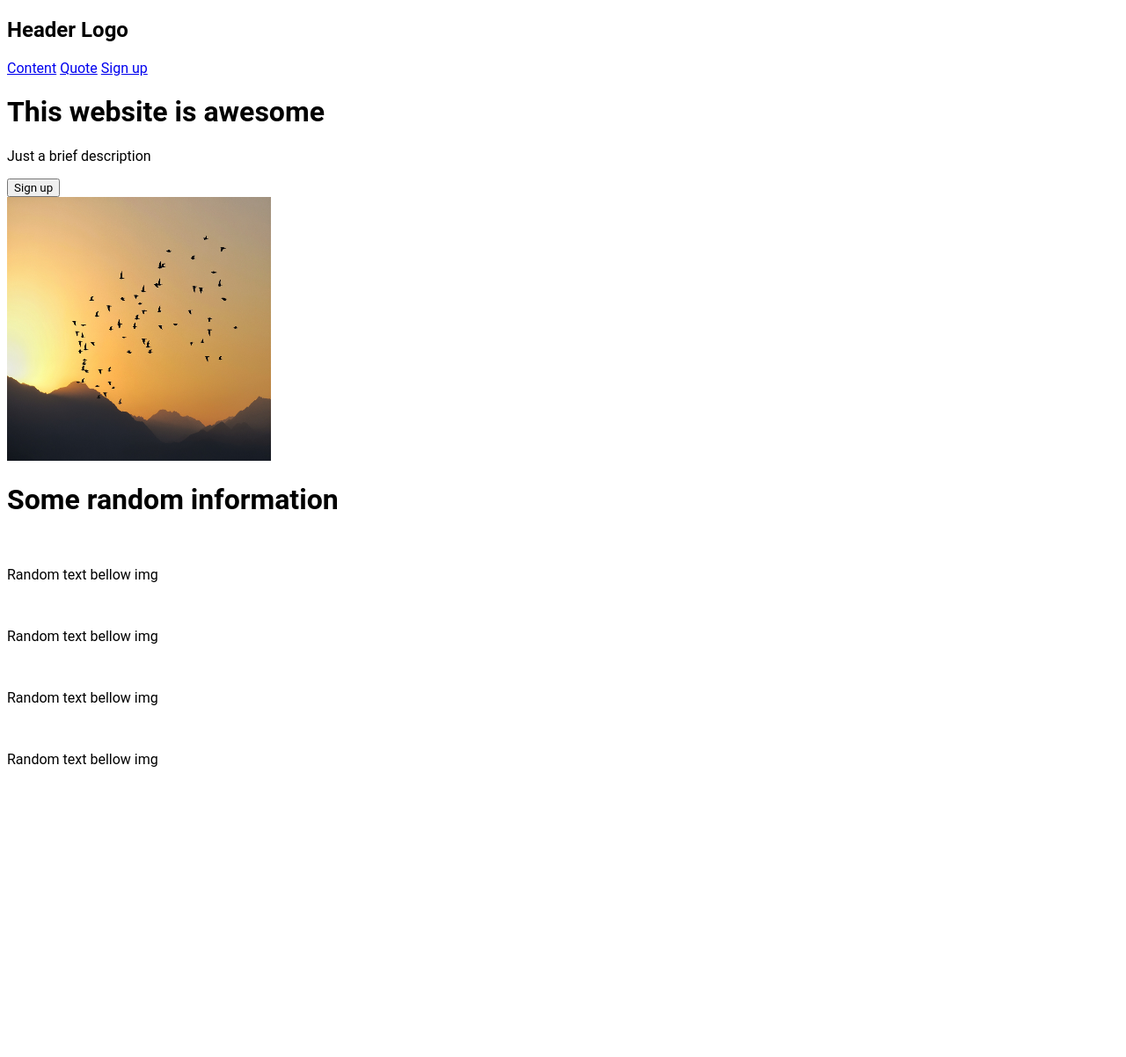
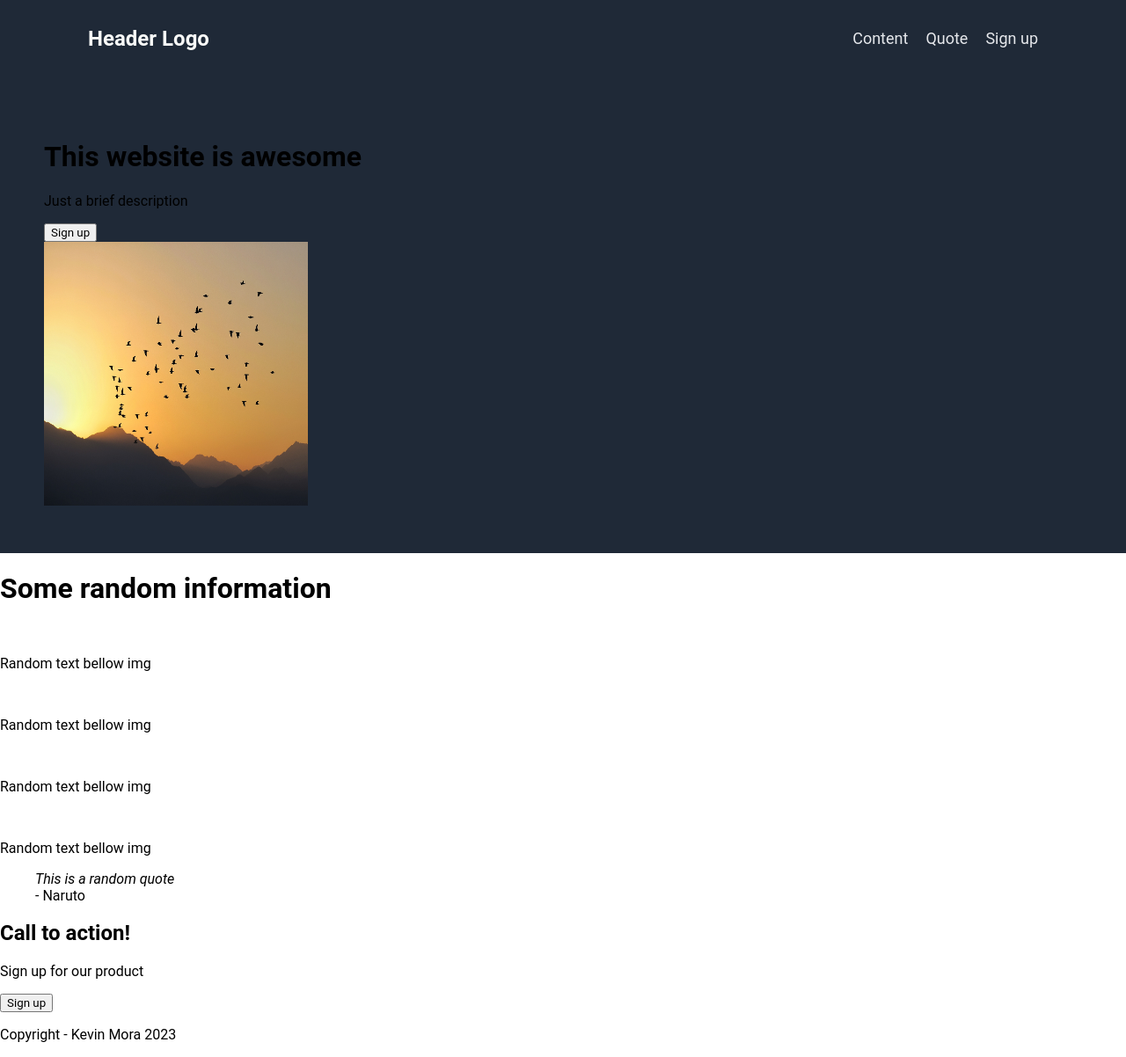
Before and after one commit to kambetacode/odin-landingpage, a plain HTML site: page index.html in a window 1280 px wide. Shown: the whole page at 88% size. Before the commit the page ends 889 px from the top, so only its background shows below. Drawn offline with Linux system fonts and the light colour scheme.

Commit message:
added content on .quote and .sign-up divs, added some styles on css
added body margin, main font family, background color on nav and .hero, added padding and margin on nav, colored nav fonts and aligned elements on nav with flexbox

```diff
--- a/index.html
+++ b/index.html
@@ -23,7 +23,7 @@
         <div class="hero-description">
             <h1>This website is awesome</h1>
             <p>Just a brief description</p>
-            <button>Sign up</button>
+            <button class="button1">Sign up</button>
         </div>
 
         <div class="hero-img">
@@ -54,15 +54,26 @@
     </div>
 
     <div class="quote">
-
+        <blockquote>
+            <cite>This is a random quote</cite><br/>
+            - Naruto
+        </blockquote>
     </div>
 
     <div class="sign-up">
-
+        <div>
+            <div class="call-to-action">
+                <h2>Call to action!</h2>
+                <p>Sign up for our product</p>
+            </div>
+            <div class="signup-button">
+                <button class="button2">Sign up</button>
+            </div>
+        </div>
     </div>
 
     <div class="footer">
-
+        <p>Copyright - Kevin Mora 2023</p>
     </div>
 </body>
 </html>
--- a/styles.css
+++ b/styles.css
@@ -1,3 +1,42 @@
+body {
+    padding: 0;
+    margin: 0;
+}
 html, body, html * {
   font-family: 'Roboto', sans-serif;
 }
+
+nav, .hero {
+    background-color: #1F2937;
+}
+
+nav {
+    margin-bottom: 0;
+    padding: 10px;
+    padding-left: 100px;
+    padding-right: 100px;
+    display: flex;
+    justify-content: space-between;
+    align-items: center;
+}
+
+nav h1 {
+    font-size: 24px;
+    color: #F9FAF8;
+}
+
+.links {
+    display: flex;
+    gap: 20px;
+}
+
+.links a {
+    text-decoration: none;
+    font-size: 18px;
+    color: #E5E7EB;
+}
+
+.hero {
+    margin-top: 0;
+    padding: 50px;
+}
```
